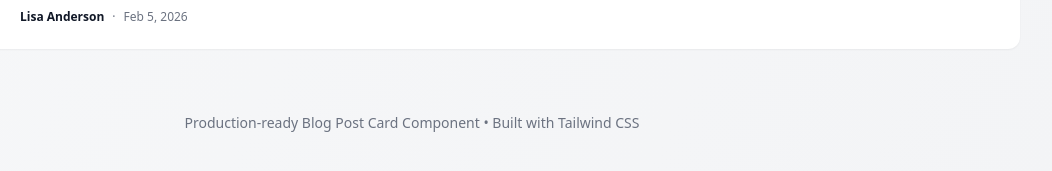
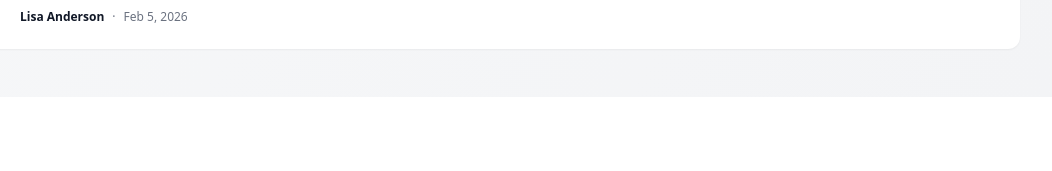
Before and after one commit to Shubham329424/Task-14, a plain HTML site: page index.html in a window 1280 px wide. Shown: the part 2529-2700 px from the top of the page, 228-1280 px from the left. After the commit the page ends 2626 px from the top, so only its background shows below. Drawn offline with nearby package versions, Linux system fonts and the light colour scheme.

Commit message:
Update index.html

```diff
--- a/index.html
+++ b/index.html
@@ -590,10 +590,7 @@
 
     </div>
 
-    <!-- Footer -->
-    <footer class="mt-16 text-center text-sm text-gray-500 pb-8">
-        <p>Production-ready Blog Post Card Component • Built with Tailwind CSS</p>
-    </footer>
+
 
 </body>
 </html>
```
